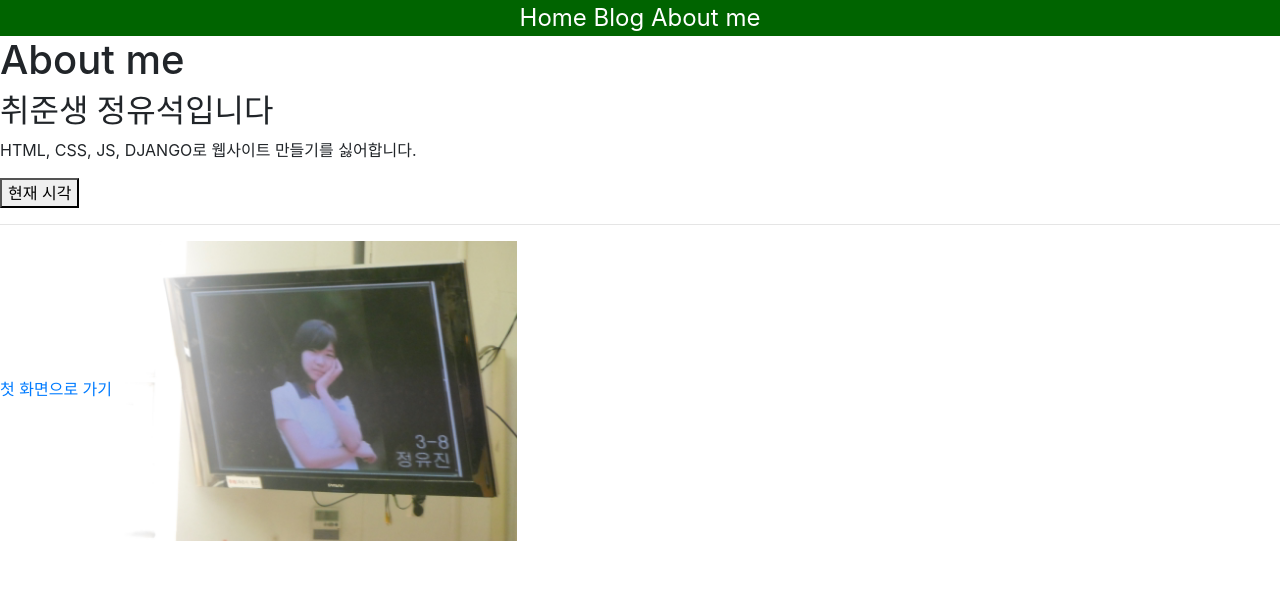
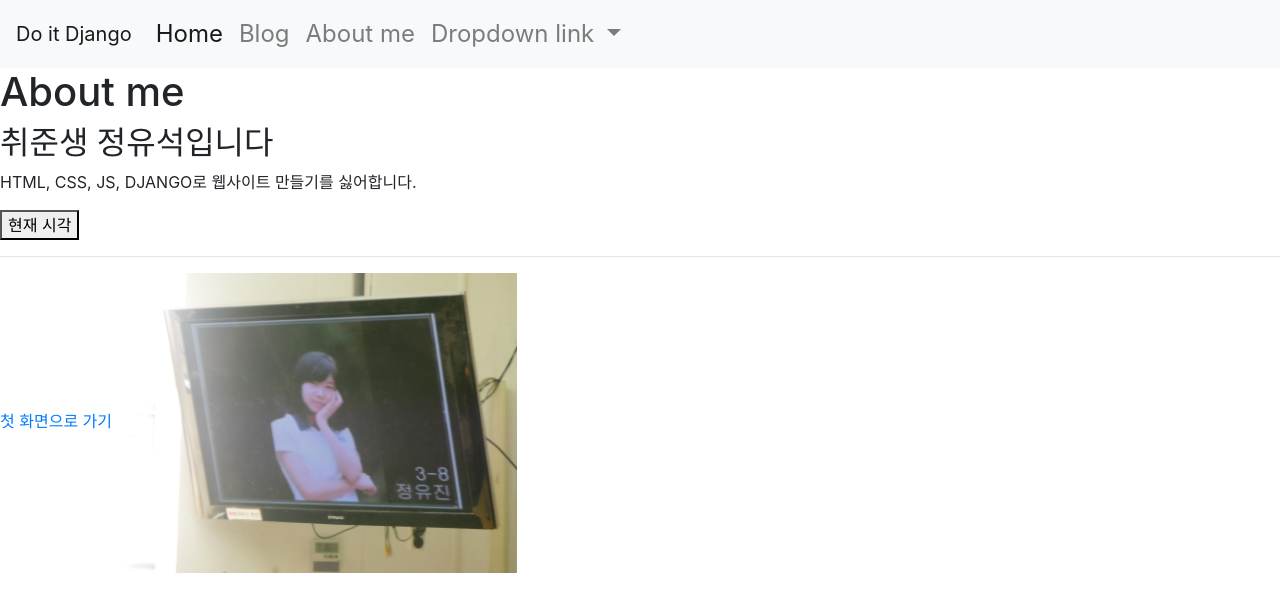
Before and after one commit to yuseokiki/do_it_django_frontend_basic_inflearn, a plain HTML site: page about_me.html in a window 1280 px wide. Drawn offline with nearby package versions, Linux system fonts and the light colour scheme.

Commit message:
부트스트랩 navbar 적용

```diff
--- a/about_me.html
+++ b/about_me.html
@@ -8,11 +8,36 @@
 
     </head>
     <body>
-            <nav>
-                <a href="./index.html">Home</a>
-                <a href="./blog_list.html">Blog</a>
-                <a href="./about_me.html">About me</a>
-            </nav>
+        <nav class="navbar navbar-expand-lg navbar-light bg-light">
+            <a class="navbar-brand" href="./index.html">Do it Django</a>
+            <button class="navbar-toggler" type="button" data-toggle="collapse" data-target="#navbarNavDropdown" aria-controls="navbarNavDropdown" aria-expanded="false" aria-label="Toggle navigation">
+              <span class="navbar-toggler-icon"></span>
+            </button>
+            <div class="collapse navbar-collapse" id="navbarNavDropdown">
+              <ul class="navbar-nav">
+                <li class="nav-item active">
+                  <a class="nav-link" href="./index.html">Home <span class="sr-only">(current)</span></a>
+                </li>
+                <li class="nav-item">
+                  <a class="nav-link" href="./blog_list.html">Blog</a>
+                </li>
+                <li class="nav-item">
+                  <a class="nav-link" href="./about_me.html">About me</a>
+                </li>
+                <li class="nav-item dropdown">
+                  <a class="nav-link dropdown-toggle" href="#" id="navbarDropdownMenuLink" role="button" data-toggle="dropdown" aria-haspopup="true" aria-expanded="false">
+                    Dropdown link
+                  </a>
+                  <div class="dropdown-menu" aria-labelledby="navbarDropdownMenuLink">
+                    <a class="dropdown-item" href="#">Action</a>
+                    <a class="dropdown-item" href="#">Another action</a>
+                    <a class="dropdown-item" href="#">Something else here</a>
+                  </div>
+                </li>
+              </ul>
+            </div>
+          </nav>
+
 
             <h1>About me</h1>
             <h2>취준생 정유석입니다</h2>
```
